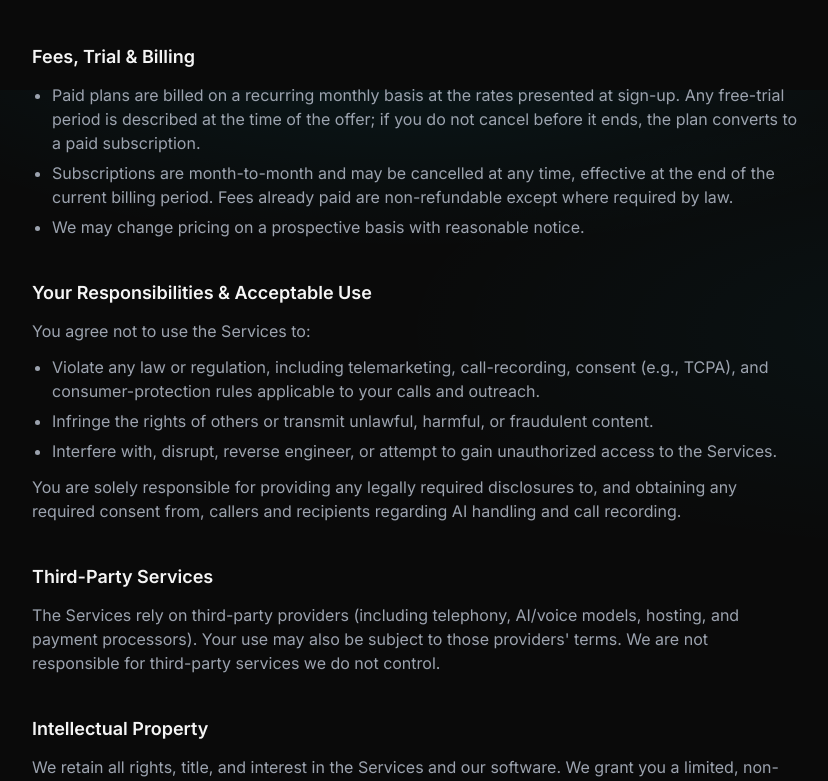
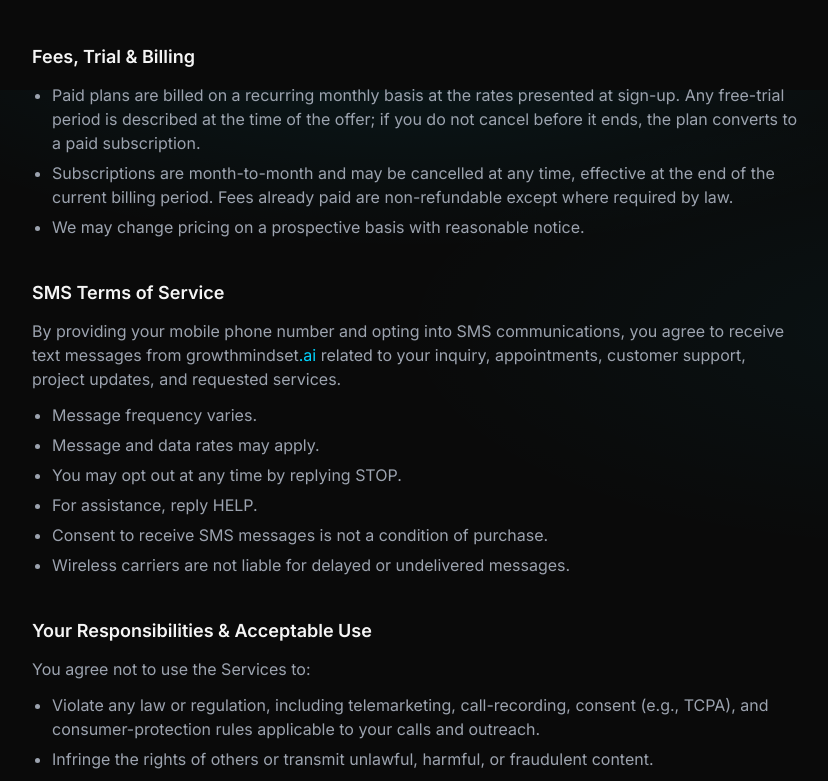
Before and after one commit to MattymBaylor/gms-website-3.0-perplexity, a Next.js app: page /terms in a window 1280 px wide. Shown: the part 710-1491 px from the top of the page, without its empty margins (224-1052 px from the left). Built offline with nearby package versions, Linux system fonts and the light colour scheme.

Commit message:
docs(terms): add SMS Terms of Service section for A2P 10DLC compliance

```diff
--- a/app/terms/page.tsx
+++ b/app/terms/page.tsx
@@ -9,7 +9,7 @@ export const metadata: Metadata = {
   robots: { index: true, follow: true },
 };
 
-const updated = 'June 7, 2026';
+const updated = 'June 14, 2026';
 
 function H({ children }: { children: React.ReactNode }) {
   return <h2 className="mt-10 text-lg font-semibold text-ink">{children}</h2>;
@@ -67,6 +67,24 @@ export default function TermsPage() {
               'Paid plans are billed on a recurring monthly basis at the rates presented at sign-up. Any free-trial period is described at the time of the offer; if you do not cancel before it ends, the plan converts to a paid subscription.',
               'Subscriptions are month-to-month and may be cancelled at any time, effective at the end of the current billing period. Fees already paid are non-refundable except where required by law.',
               'We may change pricing on a prospective basis with reasonable notice.',
+            ]}
+          />
+
+          <H>SMS Terms of Service</H>
+          <P>
+            By providing your mobile phone number and opting into SMS
+            communications, you agree to receive text messages from <BrandName />{' '}
+            related to your inquiry, appointments, customer support, project
+            updates, and requested services.
+          </P>
+          <List
+            items={[
+              'Message frequency varies.',
+              'Message and data rates may apply.',
+              'You may opt out at any time by replying STOP.',
+              'For assistance, reply HELP.',
+              'Consent to receive SMS messages is not a condition of purchase.',
+              'Wireless carriers are not liable for delayed or undelivered messages.',
             ]}
           />
 
```
